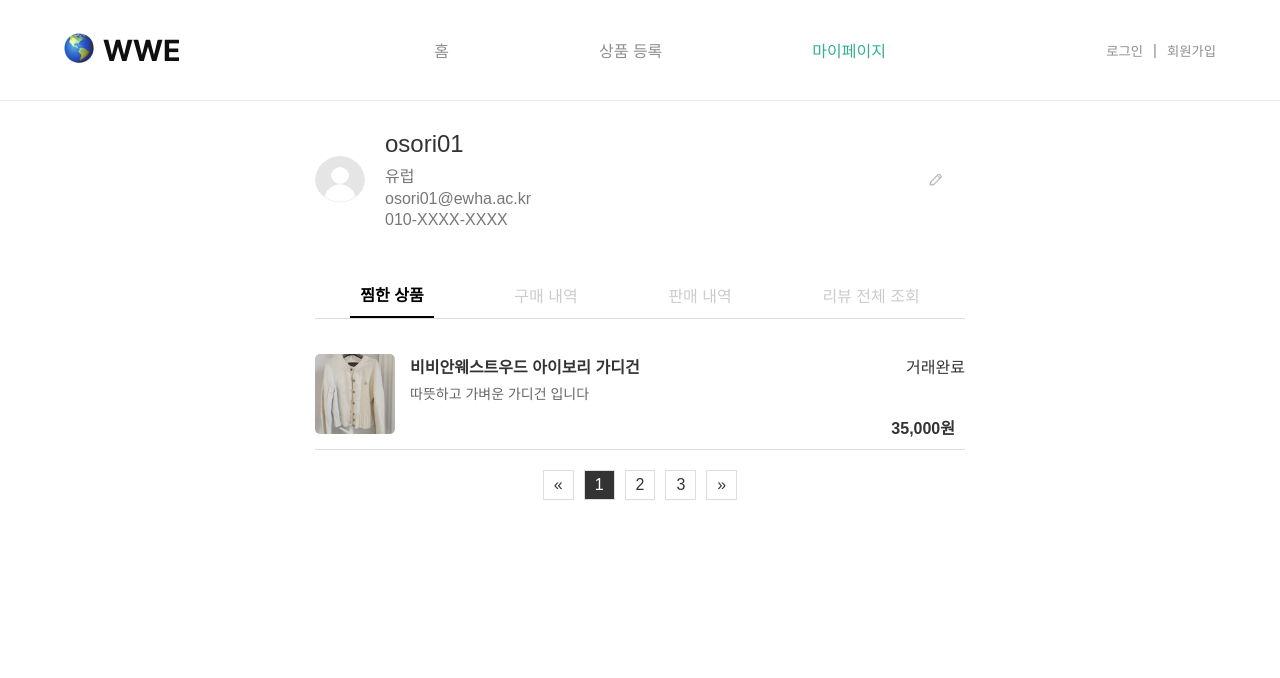
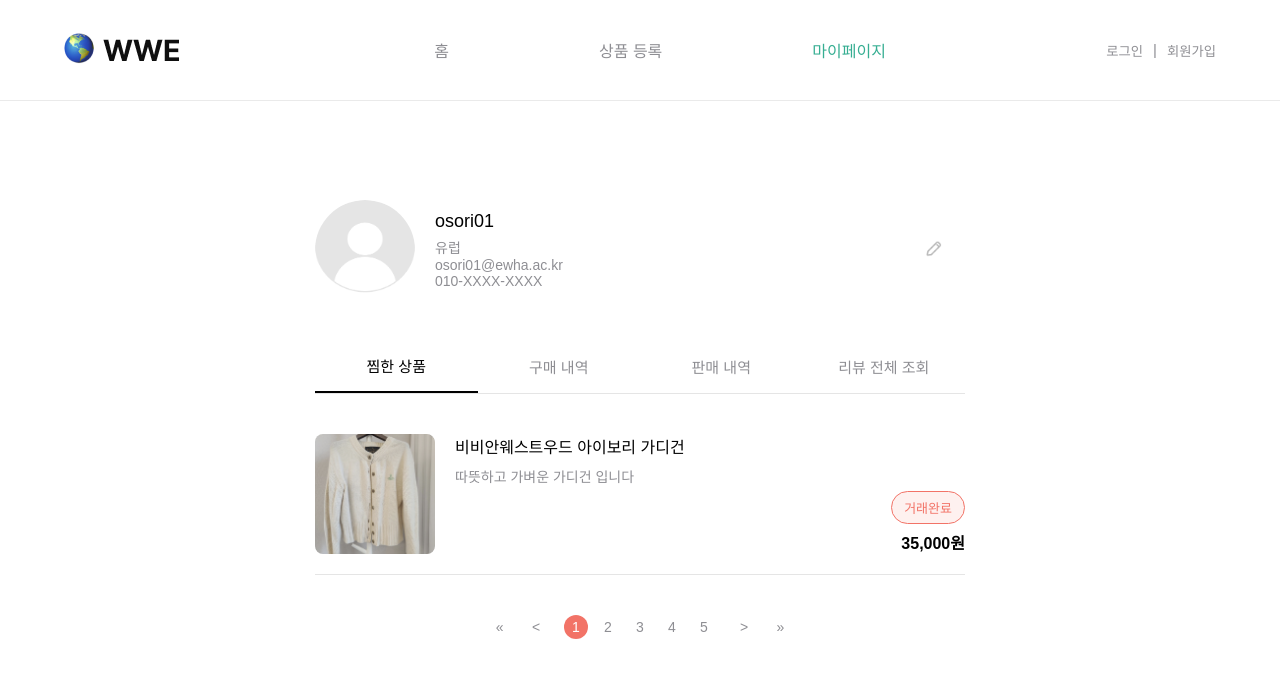
Before and after one commit to doleebest/WWE, a Flask app: page /mypage in a window 1280 px wide. Shown: the top 678 px of the page. Run offline with Flask 3, Linux system fonts and the light colour scheme; the visitor is signed in with stand-in values (Sample User, id 1); parts of the project's set-up code (start-up, migrations or seed data) failed here and were passed over; some web fonts are replaced.

Commit message:
마이 페이지 css 수정

```diff
--- a/static/mypage.css
+++ b/static/mypage.css
@@ -4,42 +4,54 @@
     margin: 0;
     padding: 0;
     box-sizing: border-box;
+    font-family: "Pretendard", sans-serif !important;
+}
+
+:root {
+    --ewhagreen: #00462a;
+    --ewhagray: #b9b9b9;
+    --ewhagrayblank: #b9b9b933;
+    --ewhapear: #fffdf1;
+    --ewhamint: #36ae92;
+    --ewhacoral: #f27367;
+    --gray: #8e8e93;
 }
 
 body {
-    font-family: Arial, sans-serif;
     background-color: #ffffff;
-    color: #333;
+    display: flex;
+    flex-direction: column;
+    align-items: center;
 }
 
 .profile-container {
     width: 650px;
-    padding-top: 30px;
-    padding-bottom: 70px;
+    padding-top: 100px;
 }
 
+/* Profile Header Styles */
 .profile-header {
     display: flex;
     align-items: center;
-    padding-bottom: 20px;
-    margin-bottom: 20px;
+    margin-bottom: 40px;
 }
 
 .profile-header img {
-    width: 50px;
-    height: 50px;
+    width: 100px;
+    height: 100px;
     border-radius: 50%;
     margin-right: 20px;
 }
 
 .profile-info h2 {
-    font-size: 24px;
+    font-size: 18px;
+    font-weight: 500;
     margin-bottom: 5px;
 }
 
 .profile-info p {
-    color: #777;
-    margin-bottom: 3px;
+    color: var(--gray);
+    font-size: 14px;
 }
 
 .edit-profile-btn {
@@ -50,189 +62,255 @@ body {
 }
 
 .edit-profile-btn img {
-    width: 20px;
-    height: 20px;
+    width: 24px;
+    height: 24px;
 }
 
+/* Tab Menu Styles */
 .tab-menu {
     display: flex;
-    justify-content: space-around;
-    border-bottom: 1px solid #ddd;
+    border-bottom: 1px solid rgba(0, 0, 0, 0.1);
     margin-bottom: 20px;
 }
 
 .tab {
-    padding: 10px;
-    font-size: 16px;
+    flex: 1;
+    padding: 15px 0;
+    font-size: 15px;
     cursor: pointer;
     border: none;
     background: none;
-    color: #ccc;
+    color: var(--gray);
+    text-align: center;
 }
 
 .tab.active {
-    font-weight: bold;
     color: #000;
+    font-weight: 500;
     border-bottom: 2px solid #000;
 }
 
-.tab-content {
-    display: none;
-}
-
-/* Product Styles */
+/* Product List Styles */
 .product-items {
     list-style: none;
 }
 
 .product-item {
     display: flex;
-    align-items: flex-start;
-    padding: 15px 0;
-    border-bottom: 1px solid #ddd;
+    padding: 20px 0;
+    border-bottom: 1px solid rgba(0, 0, 0, 0.1);
     position: relative;
 }
 
 .product-item img {
-    width: 80px;
-    height: 80px;
-    margin-right: 15px;
-    border-radius: 5px;
+    width: 120px;
+    height: 120px;
+    border-radius: 8px;
+    margin-right: 20px;
     object-fit: cover;
 }
 
 .product-info {
     flex-grow: 1;
-    padding-right: 100px;
+    display: flex;
+    flex-direction: column;
 }
 
 .product-name {
-    font-weight: bold;
-    margin-bottom: 5px;
+    font-size: 16px;
+    font-weight: 500;
+    margin-bottom: 8px;
 }
 
 .product-desc {
     font-size: 14px;
-    color: #666;
+    color: var(--gray);
+    margin-bottom: auto;
 }
 
 .product-price {
-    font-weight: bold;
+    font-weight: 600;
     font-size: 16px;
-    color: #333;
+    align-self: flex-end;
+    margin-top: 8px;
+}
+
+/* Status Buttons */
+.sold-out {
     position: absolute;
-    right: 10px;
-    bottom: 10px;
+    right: 0;
+    bottom: 50px;
+    padding: 6px 12px;
+    border-radius: 20px;
+    font-size: 13px;
+    background-color: rgba(242, 115, 103, 0.1);
+    color: var(--ewhacoral);
+    border: 1px solid var(--ewhacoral);
+}
+
+.review-btn {
+    position: absolute;
+    right: 0;
+    top: 20px;
+    padding: 6px 12px;
+    border-radius: 20px;
+    font-size: 13px;
+    background-color: rgba(54, 174, 146, 0.1);
+    color: var(--ewhamint);
+    border: 1px solid var(--ewhamint);
+    cursor: pointer;
+    text-decoration: none;
+}
+
+/* 기존 CSS 코드는 유지하고 아래 코드를 추가/수정 */
+
+.delete-btn {
+    position: absolute;
+    right: 0;
+    top: 20px;
+    background: none;
+    border: none;
+    cursor: pointer;
+}
+
+.delete-btn img {
+    width: 24px;
+    height: 24px;
 }
 
 .toggle-sale-status {
-    display: flex;
-    align-items: center;
-    justify-content: center;
-    width: 80px;
-    height: 30px;
-    font-size: 14px;
-    border-radius: 15px;
+    position: absolute;
+    right: 0;
+    bottom: 45px;
+    padding: 6px 12px;
+    border-radius: 20px;
+    font-size: 13px;
     cursor: pointer;
-    text-align: center;
-    position: absolute;
-    right: 80px;
-    top: 20px;
-    background-color: #f8d7da;
-    color: #721c24;
-    border: 1px solid #f5c6cb;
+    border: 1px solid;
+    background-color: transparent;
 }
 
-.toggle-sale-status.selling {
-    background-color: #d1ecf1;
-    color: #0c5460;
-    border-color: #bee5eb;
+/* 판매 미완 상태 */
+.toggle-sale-status.soldout {
+    color: var(--ewhacoral);
+    border-color: var(--ewhacoral);
+    background-color: rgba(242, 115, 103, 0.1);
 }
 
-.delete-btn {
-    background: none;
-    border: none;
-    cursor: pointer;
-    position: absolute;
-    right: 10px;
-    top: 20px;
+/* 판매 완료 상태 */
+.toggle-sale-status.completed {
+    color: var(--ewhamint);
+    border-color: var(--ewhamint);
+    background-color: rgba(54, 174, 146, 0.1);
 }
 
-.delete-btn img {
-    width: 20px;
-    height: 20px;
-    vertical-align: middle;
-}
-
-/* Review Styles */
+/* Review List Styles */
 .review-items {
     list-style: none;
 }
 
 .review-item {
     display: flex;
-    align-items: flex-start;
-    padding: 15px 0;
-    border-bottom: 1px solid #ddd;
+    padding: 20px 0;
+    border-bottom: 1px solid rgba(0, 0, 0, 0.1);
     position: relative;
 }
 
 .review-item img {
-    width: 80px;
-    height: 80px;
-    margin-right: 15px;
-    border-radius: 5px;
+    width: 120px;
+    height: 120px;
+    border-radius: 8px;
+    margin-right: 20px;
+    object-fit: cover;
 }
 
 .review-info {
     flex-grow: 1;
-    padding-right: 60px;
+    display: flex;
+    flex-direction: column;
 }
 
 .review-username {
-    font-weight: bold;
-    margin-bottom: 5px;
+    font-size: 14px;
+    color: var(--gray);
+    margin-bottom: 4px;
+}
+
+.review-info .product-name {
+    font-size: 16px;
+    font-weight: 500;
+    margin-bottom: 8px;
 }
 
 .review-text {
     font-size: 14px;
-    color: #666;
+    color: var(--gray);
+    margin-bottom: 8px;
 }
 
 .star-rating {
-    color: #ff9800;
+    color: var(--ewhacoral);
     font-size: 14px;
 }
 
-.review-btn {
-    background-color: #d5e8d4;
-    color: #333;
-    border: 1px solid #b7d7a8;
-    padding: 5px 12px;
-    font-size: 13px;
-    border-radius: 6px;
-    cursor: pointer;
-    position: absolute;
-    right: 5px;
-    top: 10px;
-    text-align: center;
-}
-
-/* Pagination */
+/* Pagination Styles */
 .pagination {
     display: flex;
     justify-content: center;
-    margin-top: 20px;
+    align-items: center;
+    margin-top: 40px;
 }
 
-.page-number, .prev-page, .next-page {
-    margin: 0 5px;
-    padding: 5px 10px;
-    border: 1px solid #ddd;
+.first-page,
+.prev-page,
+.next-page,
+.last-page,
+.page-number {
+    width: 24px;
+    height: 24px;
+    display: inline-flex;
+    align-items: center;
+    justify-content: center;
     cursor: pointer;
+    color: var(--gray);
+    font-size: 14px;
+}
+
+.page-number {
+    position: relative;
+}
+
+.page-number.active::before {
+    content: "";
+    position: absolute;
+    width: 24px;
+    height: 24px;
+    background-color: var(--ewhacoral);
+    border-radius: 50%;
+    z-index: -1;
 }
 
 .page-number.active {
-    background-color: #333;
-    color: #fff;
+    color: white;
 }
+
+.first-page { margin-right: 8px; }
+.prev-page { margin-right: 16px; }
+.next-page { margin-left: 16px; }
+.last-page { margin-left: 8px; }
+.page-number + .page-number { margin-left: 8px; }
+
+/* Arrow Symbols */
+.first-page::before { content: "«"; }
+.prev-page::before { content: "<"; }
+.next-page::before { content: ">"; }
+.last-page::before { content: "»"; }
+
+/* Tab Content Visibility */
+.tab-content {
+    display: none;
+}
+
+.tab-content.active {
+    display: block;
+}
--- a/templates/mypage.html
+++ b/templates/mypage.html
@@ -71,25 +71,24 @@
             <div class="product-info">
                 <p class="product-name">비비안웨스트우드 아이보리 가디건</p>
                 <p class="product-desc">따뜻하고 가벼운 가디건 입니다</p>
-                  <button class="delete-btn" onclick="deleteItem(this)">
+                <button class="delete-btn">
                     <img src="{{ url_for('static', filename='images/trashbin.png') }}" alt="삭제">
                 </button>
             </div>
-
             <p class="product-price">35,000원</p>
-                <button class="toggle-sale-status soldout" onclick="toggleSaleStatus(this)">판매 미완</button>
+            <button class="toggle-sale-status soldout">판매 미완</button>
         </li>
         <li class="product-item">
             <img src="{{ url_for('static', filename='images/clothes.png') }}" alt="clothes.png" />
             <div class="product-info">
                 <p class="product-name">비비안웨스트우드 아이보리 가디건</p>
                 <p class="product-desc">따뜻하고 가벼운 가디건 입니다</p>
-                  <button class="delete-btn" onclick="deleteItem(this)">
+                <button class="delete-btn">
                     <img src="{{ url_for('static', filename='images/trashbin.png') }}" alt="삭제">
                 </button>
             </div>
             <p class="product-price">35,000원</p>
-                <button class="toggle-sale-status soldout" onclick="toggleSaleStatus(this)">판매 완료</button>
+            <button class="toggle-sale-status completed">판매 완료</button>
         </li>
     </ul>
 </div>
@@ -110,11 +109,20 @@
     </div>
 
     <div class="pagination">
-        <span class="prev-page">«</span>
+        <div class="arrow-group-left">
+            <span class="first-page"></span>
+            <span class="prev-page"></span>
+        </div>
+
         <span class="page-number active">1</span>
         <span class="page-number">2</span>
         <span class="page-number">3</span>
-        <span class="next-page">»</span>
+        <span class="page-number">4</span>
+        <span class="page-number">5</span>
+
+        <div class="arrow-group-right">
+            <span class="next-page"></span>
+            <span class="last-page"></span>
         </div>
     </div>
 </main>
```
Also changed, not shown: static/mypage.js (+22 -13 lines). Lines whose indentation alone changed are shown as unchanged.
